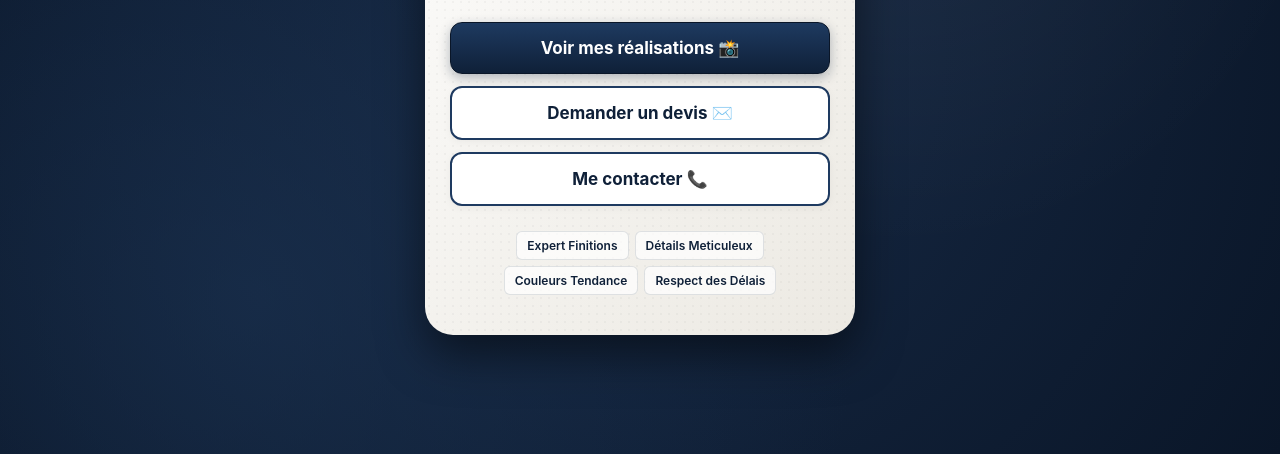
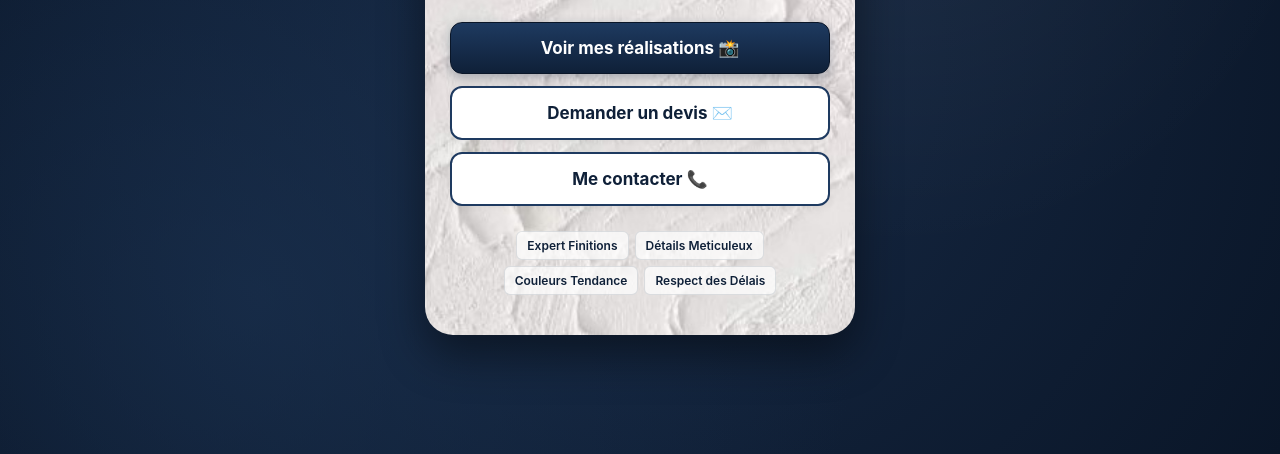
Before and after one commit to mgpro216060/mgpro216006, a plain HTML site: page index.html in a window 1280 px wide. Shown: the part 346-800 px from the top of the page. Drawn offline with Linux system fonts and the light colour scheme.

Commit message:
Update index.html

```diff
--- a/index.html
+++ b/index.html
@@ -39,18 +39,15 @@
       max-width: 430px;
       padding: 40px 25px;
       border-radius: 28px;
-      background-color: #f7f6f2;
+      background-color: #ffffff;
 
-      /* Effet texture d'enduit / stucco de peintre */
-      background-image:
-        radial-gradient(rgba(0, 0, 0, 0.03) 1px, transparent 0),
-        linear-gradient(135deg, rgba(255,255,255,0.8) 0%, rgba(235,232,225,0.9) 100%);
-      background-size: 8px 8px, 100% 100%;
-
-      box-shadow: 0 20px 45px rgba(0, 0, 0, 0.5);
+      /* Ton image de coups de peinture */
+      background-image: url('blan.jpg');
+      background-size: cover;
+      background-position: center;
+      background-repeat: no-repeat;
+      box-shadow: 0 20px 45px rgba(0, 0, 0, 0.45);
       text-align: center;
-      position: relative;
-      z-index: 2;
     }
 
     /* LOGO PEINTRE (ROULEAU + PINCEAU) */
```
